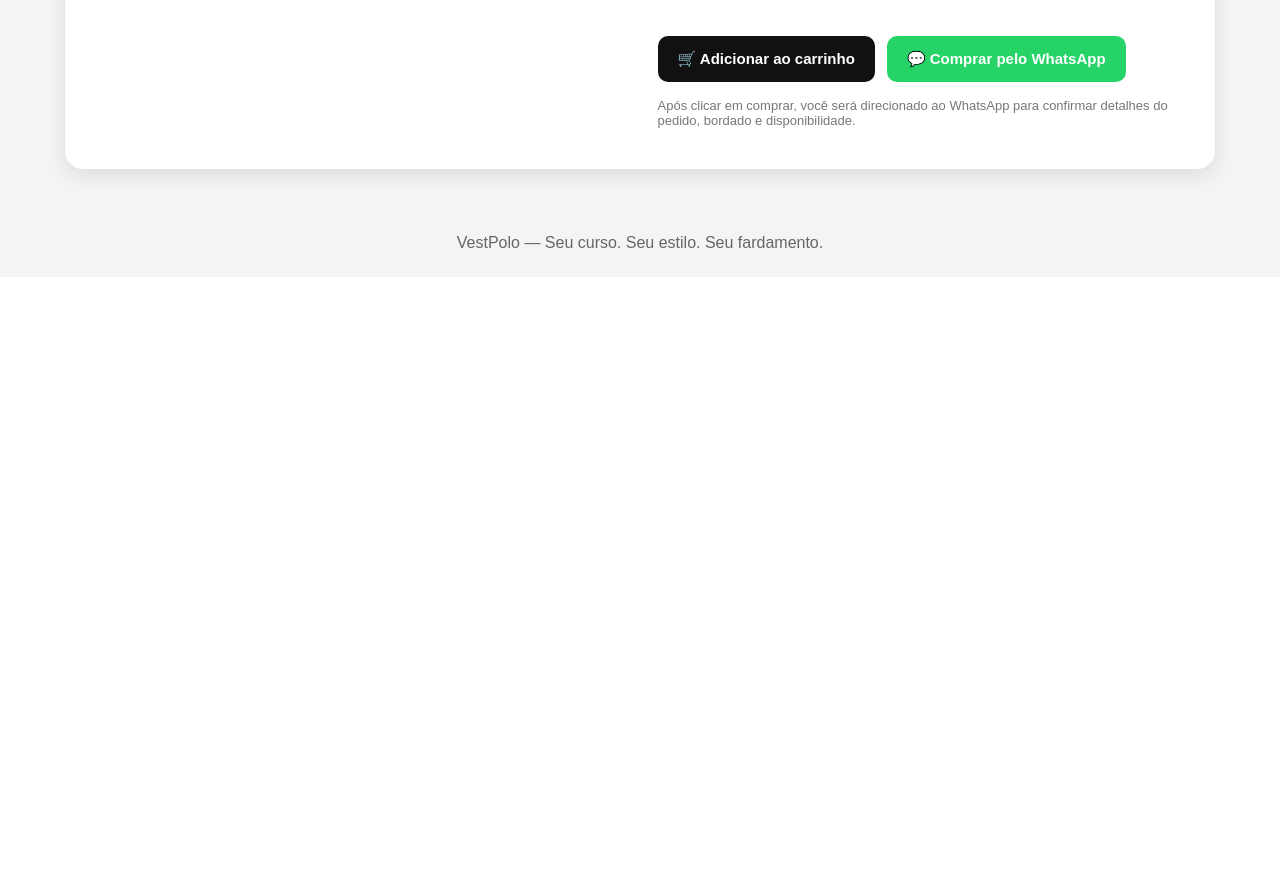
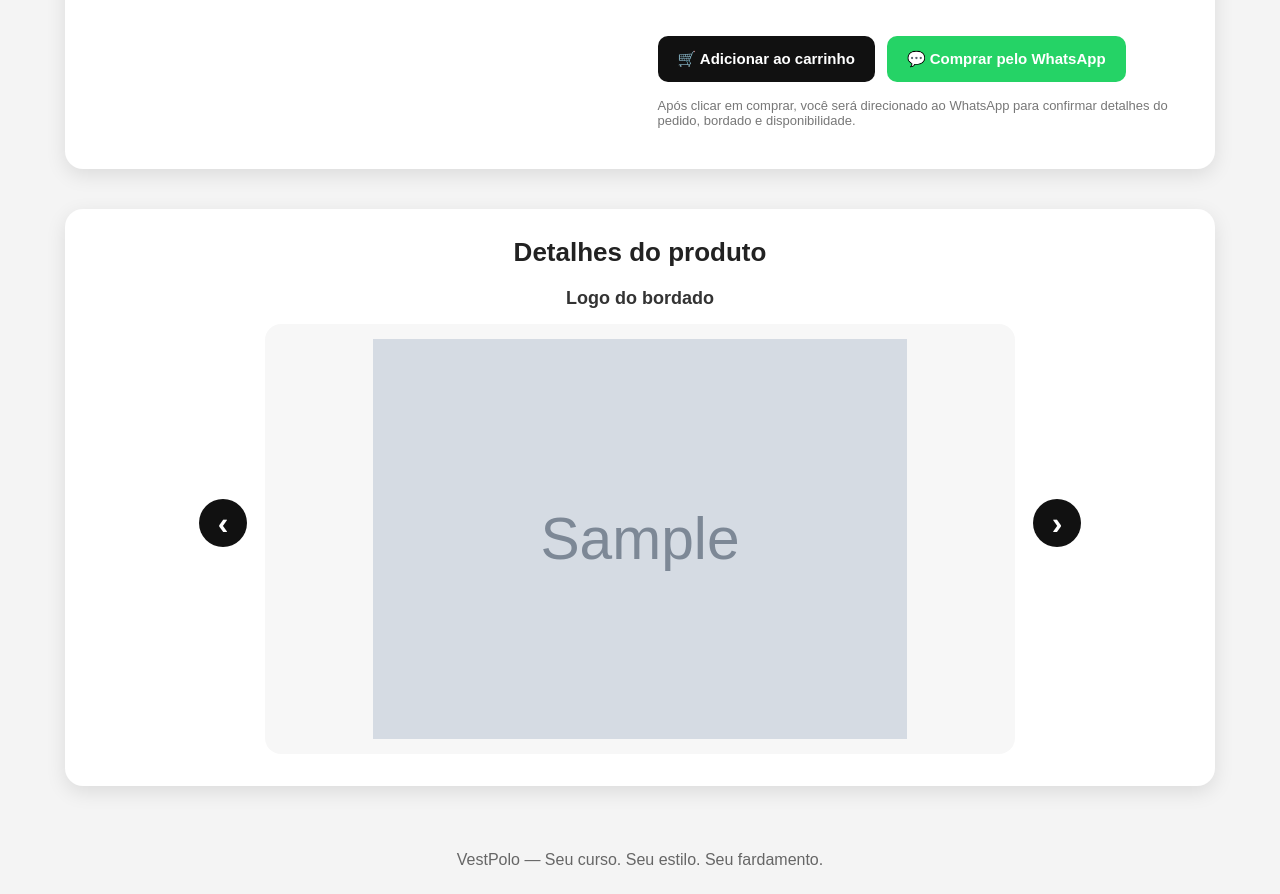
Before and after one commit to CarolineAnne/vestpolo, a Django app: page /produto/1/ in a window 1280 px wide. Shown: the part 780-1674 px from the top of the page. Before the commit the page ends 1028 px from the top, so only its background shows below. Run offline with Django 5.2, Linux system fonts and the light colour scheme; tables that the repository leaves empty hold one stand-in row (values such as "Sample post"); grey boxes marked "Sample" are stand-in pictures.

Commit message:
Adiciona galeria de logo e tabela de tamanhos no produto

```diff
--- a/loja/admin.py
+++ b/loja/admin.py
@@ -42,6 +42,8 @@ class ItemPedidoInline(admin.TabularInline):
         'observacao',
         'arte',
         'subtotal',
+        'imagem_logo',
+        'imagem_tamanho',
     )
 
     can_delete = False
--- a/loja/models.py
+++ b/loja/models.py
@@ -28,6 +28,20 @@ class Produto(models.Model):
     imagem_branca = models.ImageField(upload_to='produtos/cores/', blank=True, null=True)
     imagem_vinho = models.ImageField(upload_to='produtos/cores/', blank=True, null=True)
     imagem_marinho = models.ImageField(upload_to='produtos/cores/', blank=True, null=True)
+
+    imagem_logo = models.ImageField(
+        upload_to='produtos/logos/',
+        blank=True,
+        null=True,
+        verbose_name='Logo do bordado'
+    )
+
+    imagem_tamanho = models.ImageField(
+        upload_to='produtos/tamanhos/',
+        blank=True,
+        null=True,
+        verbose_name='Tabela de tamanhos'
+    )
 
     def __str__(self):
         return self.nome
--- a/loja/templates/loja/produto.html
+++ b/loja/templates/loja/produto.html
@@ -216,6 +216,103 @@
             margin-top: 16px;
         }
 
+        /* Galeria extra depois do produto */
+
+        .galeria-extra-produto {
+            max-width: 1150px;
+            margin: 0 auto 40px;
+            background: white;
+            border-radius: 18px;
+            padding: 28px;
+            box-shadow: 0 6px 20px rgba(0,0,0,0.10);
+        }
+
+        .galeria-extra-produto h2 {
+            margin: 0 0 20px;
+            font-size: 26px;
+            text-align: center;
+        }
+
+        .carrossel-extra {
+            position: relative;
+            display: flex;
+            align-items: center;
+            justify-content: center;
+            min-height: 360px;
+        }
+
+        .area-slides-extra {
+            width: 100%;
+            max-width: 750px;
+            overflow: hidden;
+        }
+
+        .slide-extra {
+            display: none;
+            text-align: center;
+            animation: aparecerSlide 0.3s ease;
+        }
+
+        .slide-extra.ativo {
+            display: block;
+        }
+
+        .slide-extra span {
+            display: block;
+            font-weight: bold;
+            font-size: 18px;
+            margin-bottom: 15px;
+            color: #333;
+        }
+
+        .slide-extra img {
+            width: 100%;
+            max-height: 430px;
+            object-fit: contain;
+            border-radius: 16px;
+            background: #f7f7f7;
+            padding: 15px;
+        }
+
+        .seta-extra {
+            width: 48px;
+            height: 48px;
+            border-radius: 50%;
+            background: #111;
+            color: white;
+            font-size: 32px;
+            line-height: 1;
+            display: flex;
+            align-items: center;
+            justify-content: center;
+            z-index: 5;
+            flex-shrink: 0;
+        }
+
+        .seta-extra:hover {
+            background: #333;
+        }
+
+        .seta-esquerda {
+            margin-right: 18px;
+        }
+
+        .seta-direita {
+            margin-left: 18px;
+        }
+
+        @keyframes aparecerSlide {
+            from {
+                opacity: 0;
+                transform: translateX(15px);
+            }
+
+            to {
+                opacity: 1;
+                transform: translateX(0);
+            }
+        }
+
         footer {
             text-align: center;
             padding: 25px;
@@ -225,6 +322,8 @@
         a {
             text-decoration: none;
         }
+
+        /* Responsivo */
 
         @media (max-width: 850px) {
             header {
@@ -250,8 +349,44 @@
                 height: 130px;
             }
 
+            .acoes {
+                flex-direction: column;
+            }
+
+            .acoes form,
             .acoes button {
                 width: 100%;
+            }
+
+            .galeria-extra-produto {
+                margin: 0 20px 30px;
+                padding: 20px;
+            }
+
+            .galeria-extra-produto h2 {
+                font-size: 22px;
+            }
+
+            .carrossel-extra {
+                min-height: 280px;
+            }
+
+            .slide-extra img {
+                max-height: 300px;
+            }
+
+            .seta-extra {
+                width: 40px;
+                height: 40px;
+                font-size: 26px;
+            }
+
+            .seta-esquerda {
+                margin-right: 8px;
+            }
+
+            .seta-direita {
+                margin-left: 8px;
             }
         }
     </style>
@@ -375,8 +510,45 @@
         </p>
 
     </div>
+</main>
 
-</main>
+{% if produto.imagem_logo or produto.imagem_tamanho %}
+<section class="galeria-extra-produto">
+
+    <h2>Detalhes do produto</h2>
+
+    <div class="carrossel-extra">
+
+        <button type="button" class="seta-extra seta-esquerda" onclick="moverImagemExtra(-1)">
+            ‹
+        </button>
+
+        <div class="area-slides-extra">
+
+            {% if produto.imagem_logo %}
+                <div class="slide-extra ativo">
+                    <span>Logo do bordado</span>
+                    <img src="{{ produto.imagem_logo.url }}" alt="Logo do bordado {{ produto.nome }}">
+                </div>
+            {% endif %}
+
+            {% if produto.imagem_tamanho %}
+                <div class="slide-extra">
+                    <span>Tabela de tamanhos</span>
+                    <img src="{{ produto.imagem_tamanho.url }}" alt="Tabela de tamanhos {{ produto.nome }}">
+                </div>
+            {% endif %}
+
+        </div>
+
+        <button type="button" class="seta-extra seta-direita" onclick="moverImagemExtra(1)">
+            ›
+        </button>
+
+    </div>
+
+</section>
+{% endif %}
 
 <footer>
     VestPolo — Seu curso. Seu estilo. Seu fardamento.
@@ -524,6 +696,36 @@
             atualizarImagemDaLupa();
         });
     });
+
+    let slideExtraAtual = 0;
+
+    function mostrarImagemExtra(indice) {
+        const slides = document.querySelectorAll(".slide-extra");
+
+        if (slides.length === 0) return;
+
+        if (indice >= slides.length) {
+            slideExtraAtual = 0;
+        } else if (indice < 0) {
+            slideExtraAtual = slides.length - 1;
+        } else {
+            slideExtraAtual = indice;
+        }
+
+        slides.forEach(function (slide) {
+            slide.classList.remove("ativo");
+        });
+
+        slides[slideExtraAtual].classList.add("ativo");
+    }
+
+    function moverImagemExtra(direcao) {
+        mostrarImagemExtra(slideExtraAtual + direcao);
+    }
+
+    document.addEventListener("DOMContentLoaded", function () {
+        mostrarImagemExtra(0);
+    });
 </script>
 
 </body>
```
Also changed, not shown: loja/migrations/0010_produto_imagem_logo_produto_imagem_tamanho.py (added).
